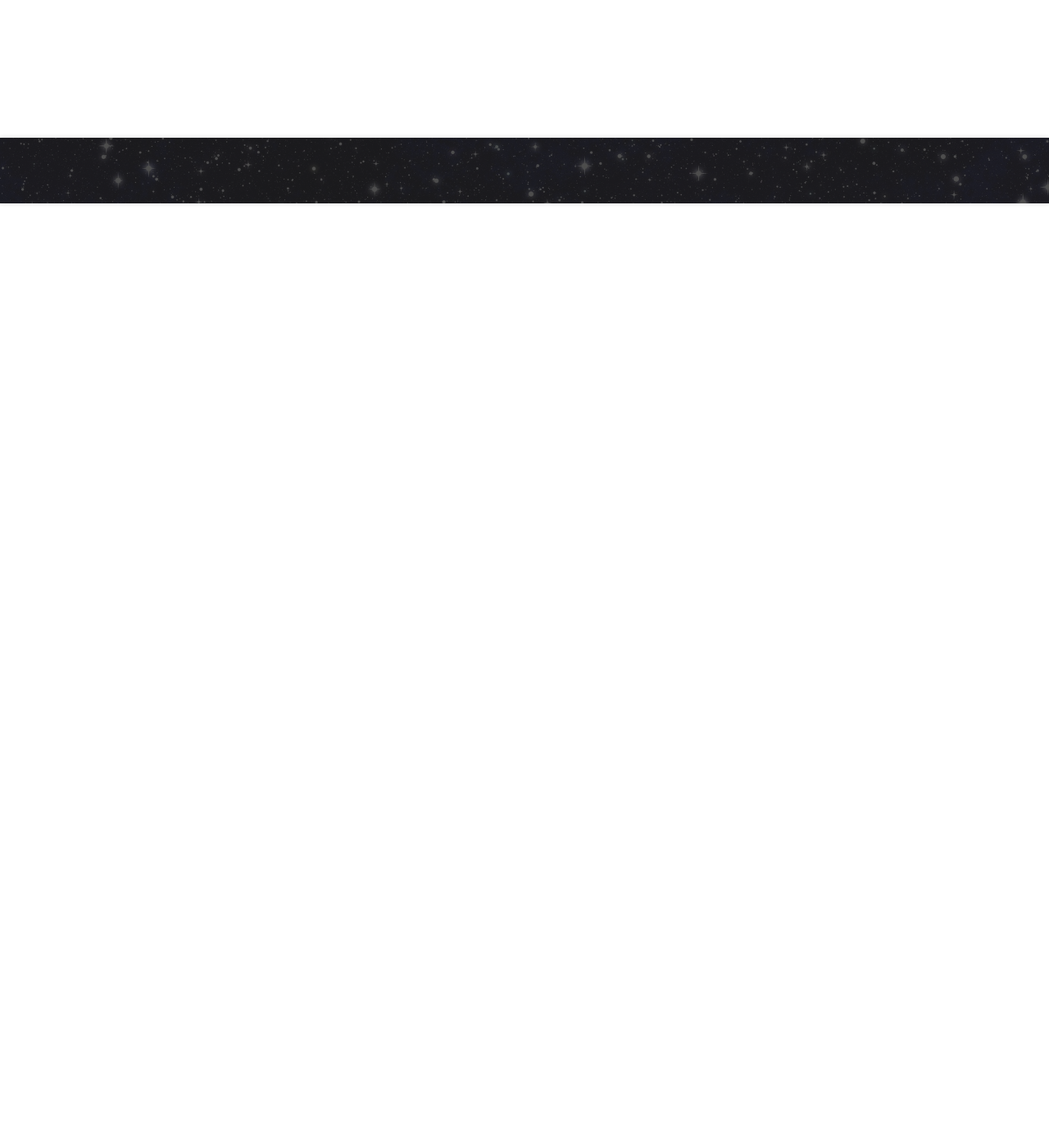
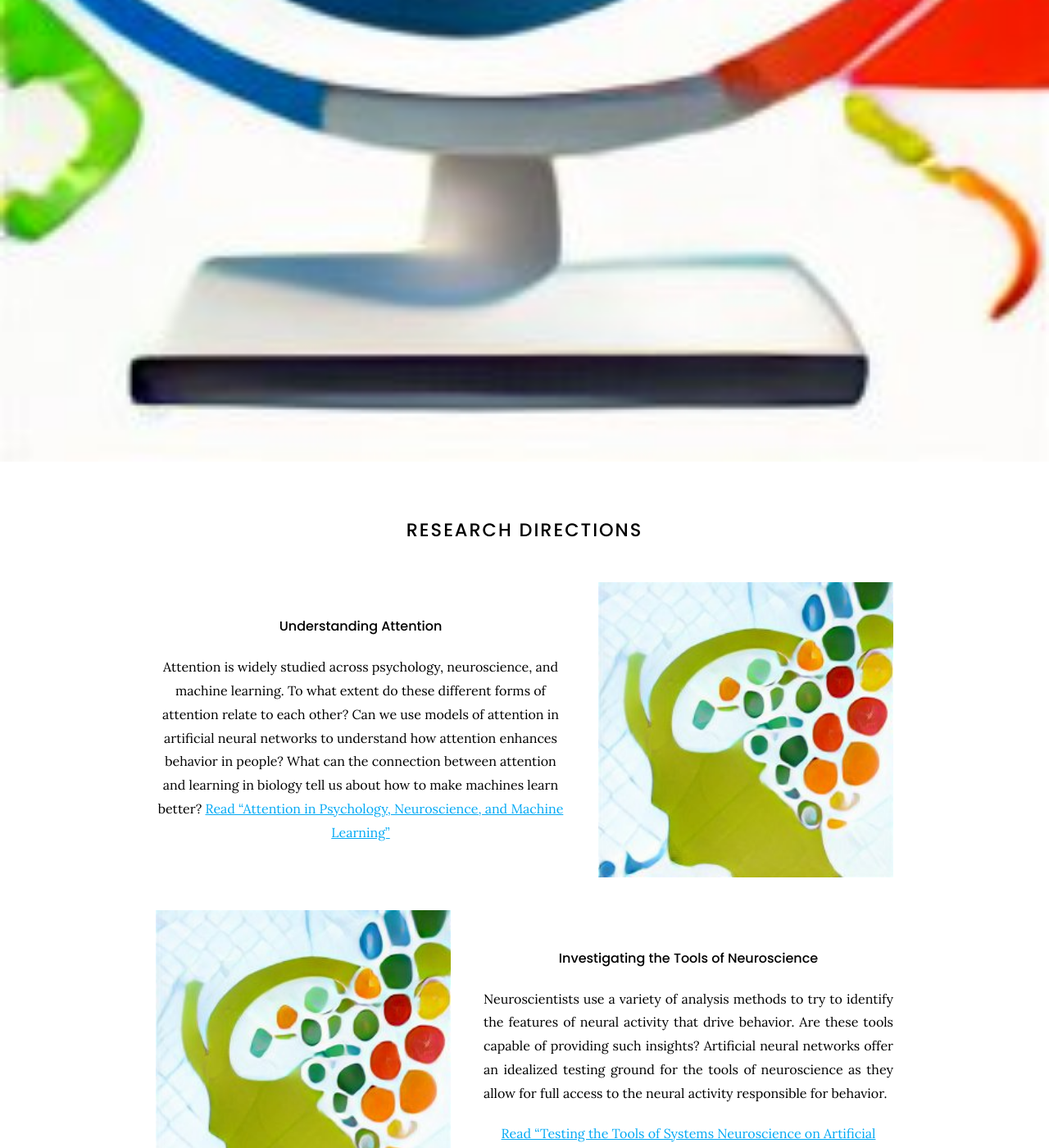
Before and after one commit to Lindsay-Lab/lindsay-lab.github.io, a Jekyll site: the page built from index.md, in a window 1280 px wide and 1400 px high, scrolled down 1152 px. Shown: the whole window at 82% size. Built offline with Jekyll 4.4.1, drawn with Linux system fonts in a browser that asks for light colours; nearby versions of some CDN libraries; some of the changed text lies outside the part shown.

Commit message:
Update index.md

```diff
--- a/index.md
+++ b/index.md
@@ -1,3 +1,78 @@
 ---
 title: Home
 ---
+
+# Artificial neural networks for psychology, neuroscience, and climate change
+
+The Lindsay Lab at New York University aims to 1.) advance the study of the brain by using artificial neural networks as models of biological information processing and 2.) advance the fight against climate change by using artificial neural networks to solve difficult computer vision problems.
+
+<!-- {%
+  include link.html
+  type="github"
+  icon=""
+  text="See the template on GitHub"
+  link="greenelab/lab-website-template"
+  style="button"
+%}
+{%
+  include link.html
+  type="docs"
+  icon=""
+  text="See the documentation"
+  link="https://github.com/greenelab/lab-website-template/wiki"
+  style="button"
+%}
+{:.center} -->
+
+{% include section.html full=true %}
+
+{% include banner.html image="images/banner.jpg" %}
+
+{% include section.html %}
+
+# Research Directions
+
+{% capture text %}
+Attention is widely studied across psychology, neuroscience, and machine learning. To what extent do these different forms of attention relate to each other? Can we use models of attention in artificial neural networks to understand how attention enhances behavior in people? What can the connection between attention and learning in biology tell us about how to make machines learn better?
+[Read "Attention in Psychology, Neuroscience, and Machine Learning"](https://www.frontiersin.org/articles/10.3389/fncom.2020.00029/full)
+<!--[See what we've published &nbsp;→](research)-->
+{:.center}
+{% endcapture %}
+
+{%
+  include feature.html
+  image="images/photo.jpg"
+  link="research"
+  headline="Understanding Attention"
+  text=text
+%}
+
+{% capture text %}
+Neuroscientists use a variety of analysis methods to try to identify the features of neural activity that drive behavior. Are these tools capable of providing such insights? Artificial neural networks offer an idealized testing ground for the tools of neuroscience as they allow for full access to the neural activity responsible for behavior.
+
+[Read "Testing the Tools of Systems Neuroscience on Artificial Neural Networks"](https://arxiv.org/abs/2202.07035)
+{:.center}
+{% endcapture %}
+
+{%
+  include feature.html
+  image="images/photo.jpg"
+  link="resources"
+  headline="Investigating the Tools of Neuroscience"
+  text=text
+%}
+
+{% capture text %}
+Mitigating and adapting to climate change is the biggest challenge of our generation. Progress in many areas can be expedited through the use of artificial intelligence. The Lindsay Lab is particularly focused on how computer vision can be applied in this domain.
+
+[See some of the challenges being tackled by Earthshot Institute](https://www.earthshot.institute/x)
+{:.center}
+{% endcapture %}
+
+{%
+  include feature.html
+  image="images/photo.jpg"
+  link="team"
+  headline="Computer Vision for Climate Change"
+  text=text
+%}
```
